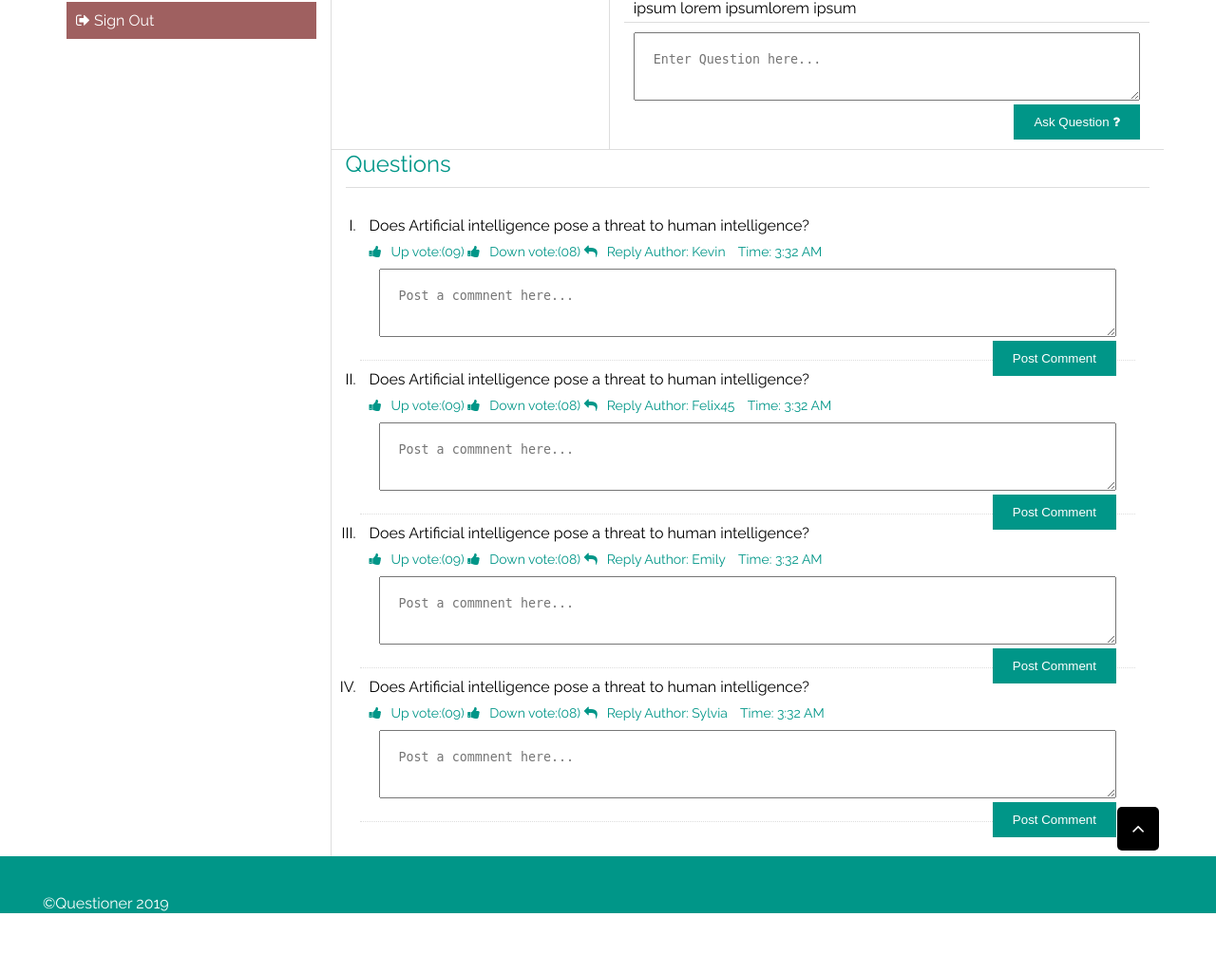
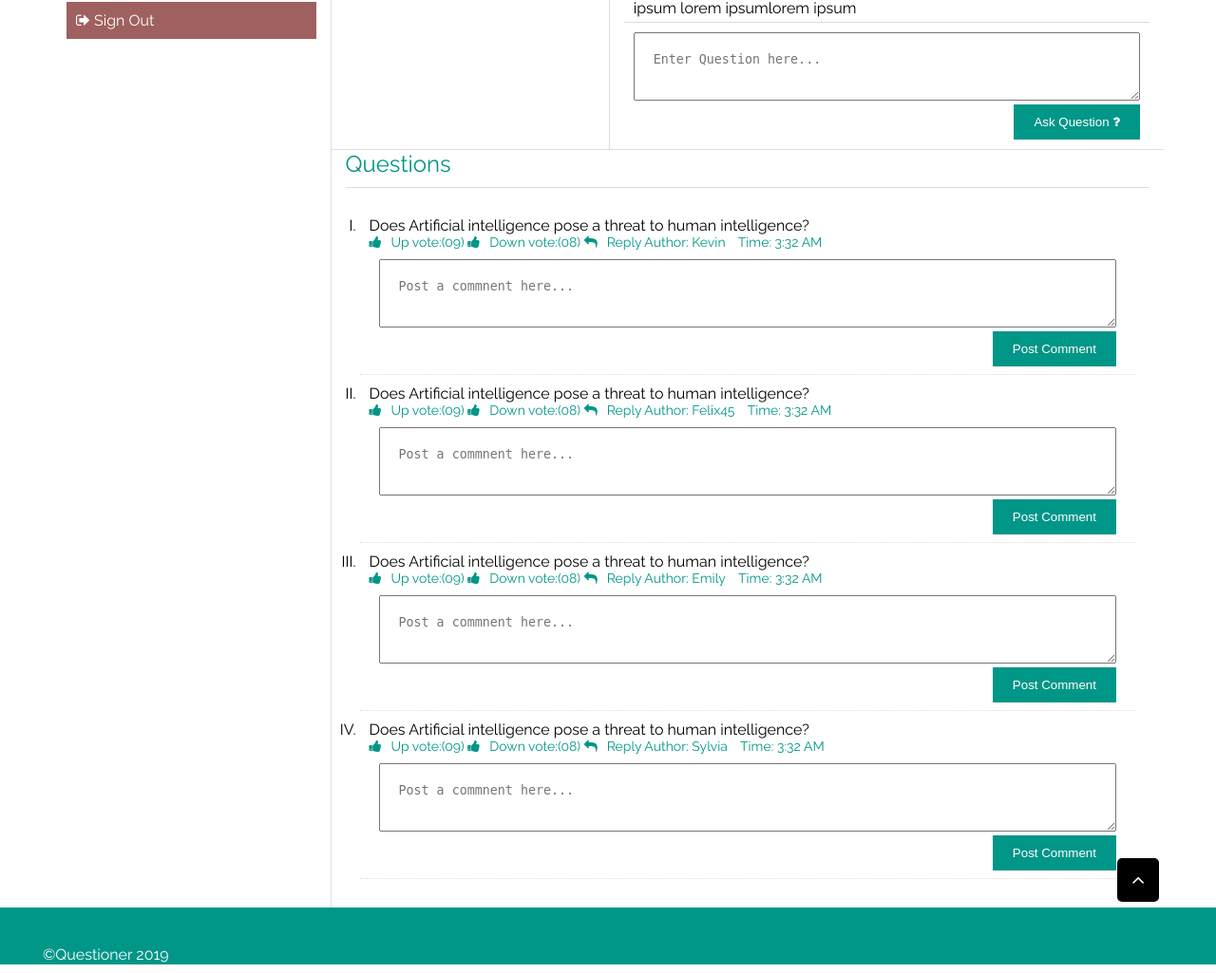
Before and after one commit to Felix45/Questioner, a Python web app: template UI/templates/postquestion.html in a window 1280 px wide. Shown: the part 429-1454 px from the top of the page at 95% size. Before the commit the page ends 1391 px from the top, so only its background shows below. Run offline with Jinja, Linux system fonts and the light colour scheme; the template is opened without the code that fills it, so the values that code supplies are empty.

Commit message:
[finishes #162971752] finished styling post comment section in post question page

```diff
--- a/UI/static/styles/style.css
+++ b/UI/static/styles/style.css
@@ -300,12 +300,12 @@ main ol{
 	margin: 0 15px 10px 15px;
 }
 main ol li{
- padding: 10px;
+ padding: 10px 10px 35px;
  border-bottom: 1px dotted #ddd;
  list-style-type: upper-roman;
 }
 main ol li p{
-	padding-bottom: 10px;
+	padding-bottom: 10px 10px 30px;
 }
 main ol li span{
 	margin-right: 10px;
--- a/UI/templates/postquestion.html
+++ b/UI/templates/postquestion.html
@@ -144,6 +144,7 @@
 									<ol class="questions">
 										<li>
 											<p> Does Artificial intelligence pose a threat to human intelligence?</p>
+
 										<div class="questions-vote">
 											<span class="fa fa-thumbs-up"></span>Up vote:(09)
 											<span class="fa fa-thumbs-up"></span>Down vote:(08)
@@ -162,6 +163,7 @@
 
 										<li>
 											<p> Does Artificial intelligence pose a threat to human intelligence?</p>
+
 										<div class="questions-vote">
 											<span class="fa fa-thumbs-up"></span>Up vote:(09)
 											<span class="fa fa-thumbs-up"></span>Down vote:(08)
@@ -181,6 +183,7 @@
 
 										<li>
 											<p> Does Artificial intelligence pose a threat to human intelligence?</p>
+
 										<div class="questions-vote">
 											<span class="fa fa-thumbs-up"></span>Up vote:(09)
 											<span class="fa fa-thumbs-up"></span>Down vote:(08)
@@ -201,6 +204,7 @@
 
 										<li>
 											<p> Does Artificial intelligence pose a threat to human intelligence?</p>
+
 										<div class="questions-vote">
 											<span class="fa fa-thumbs-up"></span>Up vote:(09)
 											<span class="fa fa-thumbs-up"></span>Down vote:(08)
```
